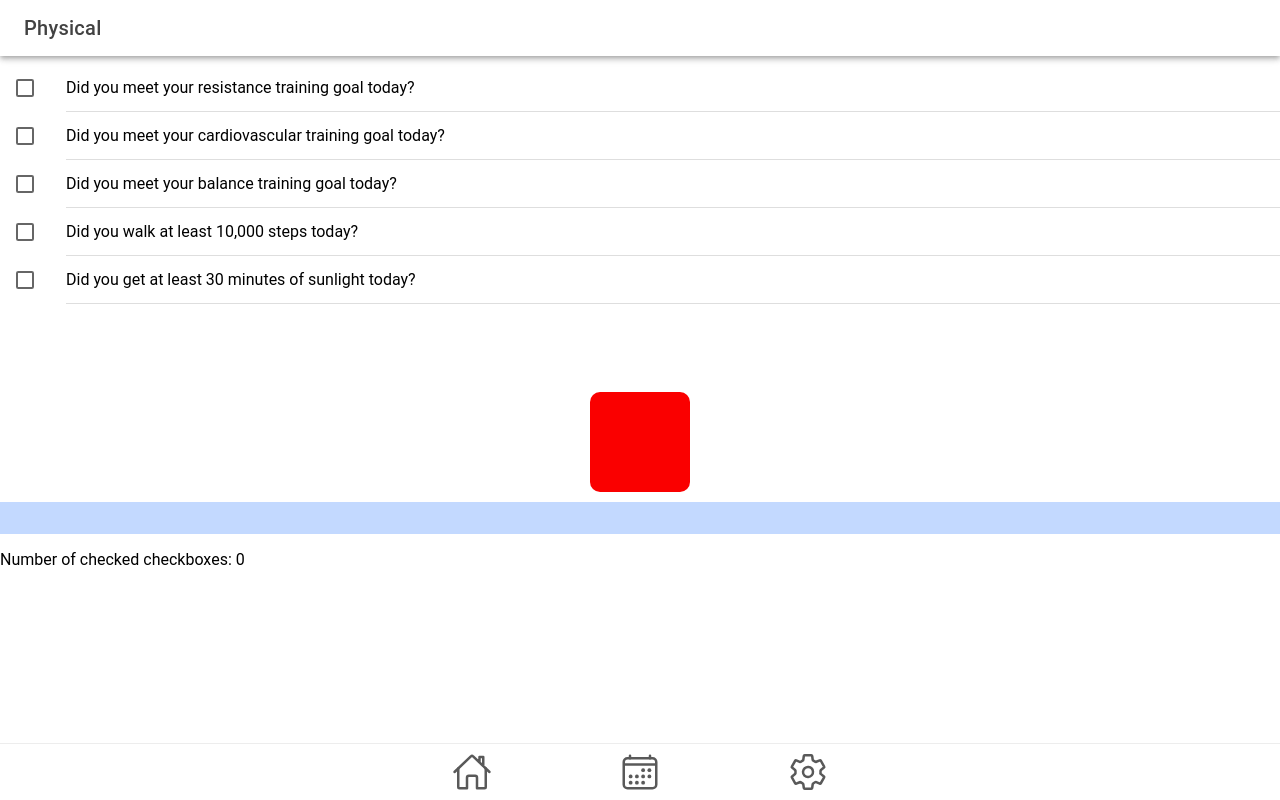
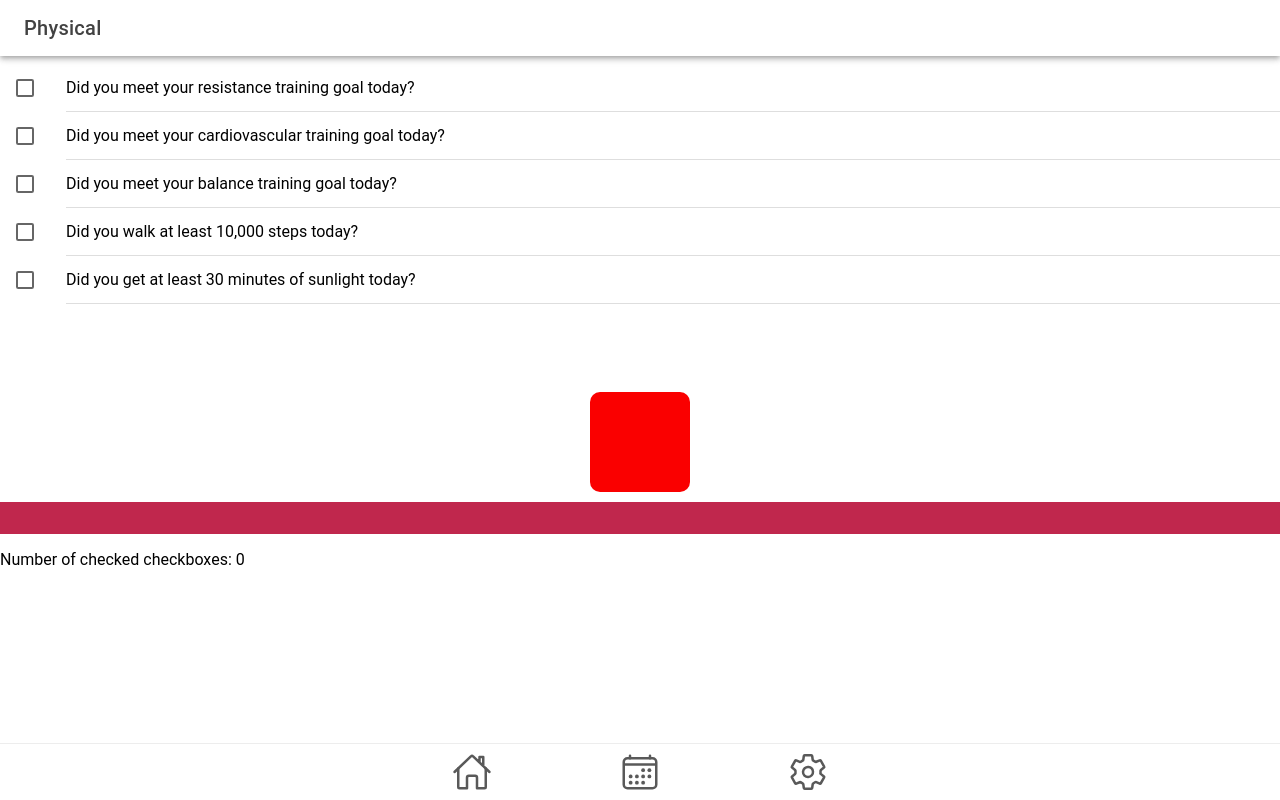
Before and after one commit to Healthy-Habits-project/healthyWatch, a React (Vite) app: page /physicalhealthpage in a window 1280 px wide. Built offline with nearby package versions, Linux system fonts and the light colour scheme.

Commit message:
Progress bar progress

```diff
--- a/src/pages/PhysicalHealthPage.tsx
+++ b/src/pages/PhysicalHealthPage.tsx
@@ -156,11 +156,13 @@ const PhysicalPage: React.FC = () => {
         <IonProgressBar
           className="progress-bar-custom"
           style={{
-            '--dynamic-progress-color': getColorBasedOnCount(), // This applies the dynamic color
+            '--dynamic-progress-color': getColorBasedOnCount(),
             height: '2rem',
             marginTop: '10px',
+            background: 'var(--dynamic-progress-color)',
           }}
-          value={calculateCheckedCount() / 5}>
+          value={calculateCheckedCount() / 5}
+        >
         </IonProgressBar>
         <p>
           Number of checked checkboxes: {checkedCount}
```
